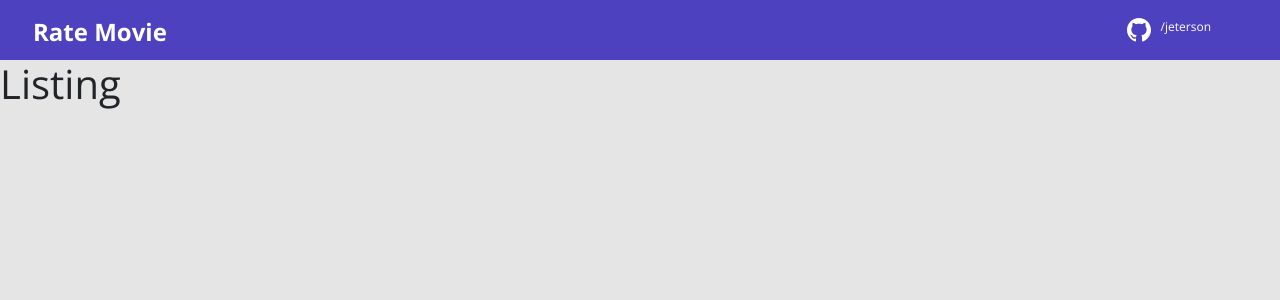
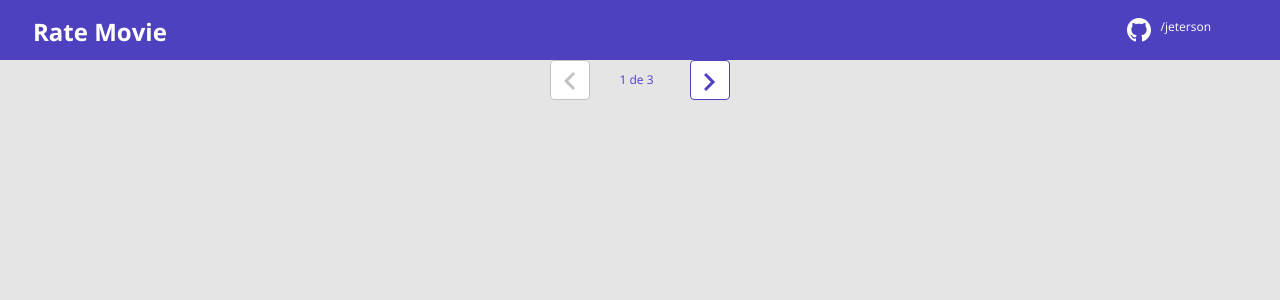
Before and after one commit to jeterson/rate-movie, a React (Create React App) app in the folder frontend/: page / in a window 1280 px wide. Shown: the top 300 px of the page. Built offline with nearby package versions, Linux system fonts and the light colour scheme.

Commit message:
Pagination

```diff
--- /dev/null
+++ b/frontend/src/components/Pagination/index.tsx
@@ -0,0 +1,21 @@
+import './style.css'
+import {ReactComponent as PrevIcon} from 'assets/images/prev-icon.svg'
+import {ReactComponent as NextIcon} from 'assets/images/next-icon.svg'
+
+
+
+export default function Pagination() {
+  return (
+    <div className="j-pagination-container">
+      <div className="j-pagination-buttons">
+        <button disabled className="j-pagination-btn j-btn-prev">
+          <PrevIcon />
+        </button>
+        <span className="j-pagination-info">{`${1} de ${3}`}</span>
+        <button className="j-pagination-btn btn-next">
+          <NextIcon />
+        </button>
+      </div>
+    </div>
+  )
+}
--- /dev/null
+++ b/frontend/src/components/Pagination/style.css
@@ -0,0 +1,52 @@
+.j-pagination-btn {
+  width: 40px;
+  height: 40px;
+  border-radius: 4px;
+  background-color: #fff;
+  box-sizing: border-box;
+
+
+}
+
+.j-pagination-btn:enabled {
+  border: 1px solid var(--color-primary)
+}
+
+.j-pagination-btn:active:enabled{
+  transition: all 0.2s ease;
+  transform: translateY(2px);
+}
+.j-pagination-btn:disabled{
+  border: 1px solid #c2c2c2;
+}
+
+.j-pagination-btn:hover:enabled{
+  filter: brightness(0.9);
+}
+
+
+.j-pagination-btn:disabled svg{
+fill: #C2C2C2;
+}
+
+.j-pagination-container .j-pagination-buttons {
+  display: flex;
+  justify-content: center;
+  align-items: center;
+}
+
+.j-pagination-btn svg{
+  fill: var(--color-primary);
+}
+
+.j-pagination-info {
+  width: 77px;
+  line-height: 16.34px;
+  font-weight: 400;
+  color: var(--color-primary);
+  display: flex;
+  justify-content: center;
+  margin-left: 8px;
+  margin-right: 15px;
+  font-size: 12px;
+}
--- a/frontend/src/pages/Listing/index.tsx
+++ b/frontend/src/pages/Listing/index.tsx
@@ -1,5 +1,7 @@
+import Pagination from "components/Pagination";
+
 export default function Listing() {
   return (
-    <h1>Listing</h1>
+    <Pagination />
   )
 }
```
Also changed, not shown: frontend/src/assets/images/next-icon.svg (added), frontend/src/assets/images/prev-icon.svg (added).
